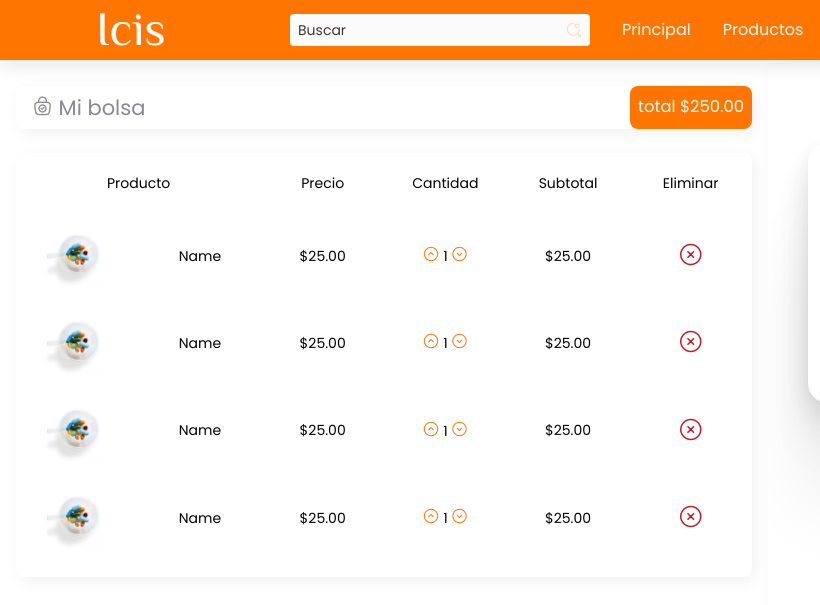
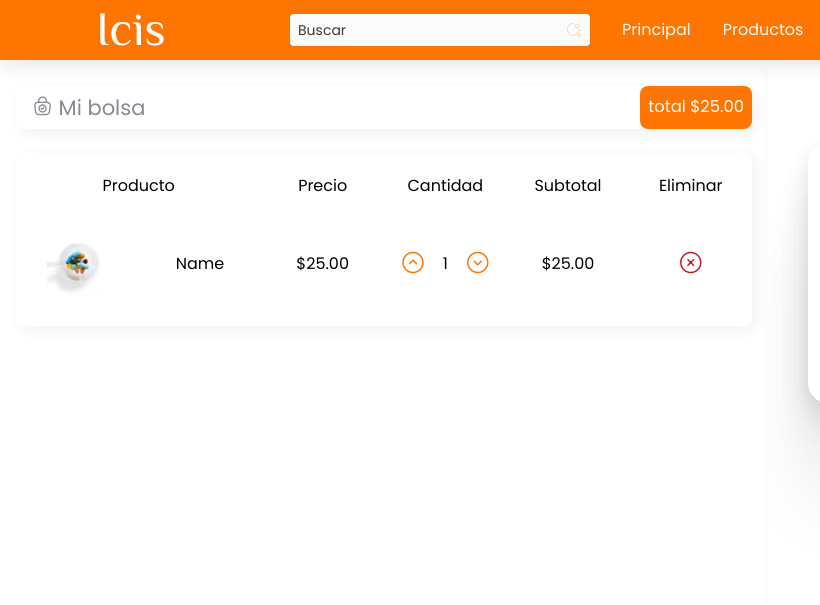
Before and after one commit to ItsMeLeonardo/project-ciclo-VI, a plain HTML site: page views/user/shopp-cart.html in a window 1280 px wide. Shown: the top 605 px of the page, 0-820 px from the left. Drawn offline with Linux system fonts and the light colour scheme.

Commit message:
dymanic  total and subtotal

```diff
--- a/styles/form.css
+++ b/styles/form.css
@@ -67,6 +67,7 @@
   position: absolute;
   left: 1.5rem;
   transition: 0.4s ease-in-out;
+  cursor: pointer;
 }
 .form__input {
   background: none !important;
--- a/views/user/js/shop-cart.js
+++ b/views/user/js/shop-cart.js
@@ -39,3 +39,51 @@ delivery.addEventListener('change', (e) => {
     btnPickOnSite.classList.add('hidden')
   }
 });
+
+/* ========== dynamic quantity subtotal ========== */
+const btnUp = document.querySelectorAll('.cart__up-btn'),
+  btnDown = document.querySelectorAll('.cart__down-btn'),
+  subtotal = document.querySelectorAll('.cart__subtotal'),
+  total = document.querySelector('#total');
+
+btnDown.forEach( i => {
+  i.addEventListener('click', () => {
+    const currentQuantity = i.previousElementSibling;
+    const quantity = Number(currentQuantity.textContent);
+
+    const price = Number(currentQuantity.dataset.price);
+    if (quantity > 1) {
+      currentQuantity.textContent = quantity - 1;
+      calculateSubtotal(i, quantity - 1, price);
+      updateTotal();
+    }
+  });
+});
+btnUp.forEach( j => {
+  const maxStock = j.nextElementSibling.dataset.stock;
+
+  j.addEventListener('click', () => {
+    const currentQuantity = j.nextElementSibling;
+    const quantity = Number(currentQuantity.textContent);
+    const price = Number(currentQuantity.dataset.price);
+    if (quantity < maxStock) {
+      currentQuantity.textContent = quantity + 1;
+      calculateSubtotal(j, quantity + 1, price);
+      updateTotal();
+    }
+  });
+});
+
+
+const calculateSubtotal = (element, quantity, price = 1) => {
+  const subtotal = element.parentElement.nextElementSibling.firstElementChild;
+  subtotal.textContent = price * quantity;
+}
+
+const updateTotal = () => {
+  let auxTotal = 0;
+  subtotal.forEach( s => {
+    auxTotal += Number(s.textContent);
+  });
+  total.textContent = auxTotal;
+}
--- a/views/user/shopp-cart.html
+++ b/views/user/shopp-cart.html
@@ -96,7 +96,7 @@
             <i class="isax isax-bag-tick-2"></i>
             Mi bolsa
           </h2>
-          <h3 class="cart__total">total $<span id="total">250.00</span></h3>
+          <h3 class="cart__total">total $<span id="total">25.00</span></h3>
         </div>
         <div class="cart__content cart__shadow">
           <ul class="cart__header grid">
@@ -109,6 +109,7 @@
           <div class="cart__products">
             <!-- row of a product -->
             <ul class="cart__product grid">
+              <!-- photo -->
               <li class="cart__product-item">
                 <img
                   src="assets/img/cup-pills.webp"
@@ -116,135 +117,32 @@
                   class="cart__img"
                 />
               </li>
+              <!-- name -->
               <li class="cart__product-item">
                 <p class="cart__name">Name</p>
                 <div class="cart__description"></div>
               </li>
+              <!-- unit price -->
               <li class="cart__product-item">
                 $<span class="cart__price">25.00</span>
               </li>
-              <li class="cart__product-item">
-                <span class="cart__quantity-btn cart__up-btn" id="detail-up">
+              <!-- quantity -->
+              <li class="cart__product-item cart__quantity">
+                <span class="cart__quantity-btn cart__up-btn">
                   <i class="isax isax-arrow-circle-up"></i>
                 </span>
-                <span class="cart__quantity" id="current-quantity">1</span>
-                <span
-                  class="cart__quantity-btn cart__down-btn"
-                  id="detail-down"
-                >
+                <span class="cart__quantity current-quantity" data-price='25' data-stock="5">1</span>
+                <span class="cart__quantity-btn cart__down-btn" >
                   <i class="isax isax-arrow-circle-down"></i>
                 </span>
               </li>
+              <!-- subtotal -->
               <li class="cart__product-item">
-                $<span class="cart__price">25.00</span>
+                $<span class="cart__price cart__subtotal">25.00</span>
               </li>
+              <!-- remove -->
               <li class="cart__product-item">
                 <a href="#" class="isax isax-close-circle btn-icon"></a>
-              </li>
-            </ul>
-            <!-- row of a product -->
-            <ul class="cart__product grid">
-              <li class="cart__product-item">
-                <img
-                  src="assets/img/cup-pills.webp"
-                  alt="img"
-                  class="cart__img"
-                />
-              </li>
-              <li class="cart__product-item">
-                <p class="cart__name">Name</p>
-                <div class="cart__description"></div>
-              </li>
-              <li class="cart__product-item">
-                $<span class="cart__price">25.00</span>
-              </li>
-              <li class="cart__product-item">
-                <span class="cart__quantity-btn cart__up-btn" id="detail-up">
-                  <i class="isax isax-arrow-circle-up"></i>
-                </span>
-                <span class="cart__quantity" id="current-quantity">1</span>
-                <span
-                  class="cart__quantity-btn cart__down-btn"
-                  id="detail-down"
-                >
-                  <i class="isax isax-arrow-circle-down"></i>
-                </span>
-              </li>
-              <li class="cart__product-item">
-                $<span class="cart__price">25.00</span>
-              </li>
-              <li class="cart__product-item">
-                <i class="isax isax-close-circle btn-icon"></i>
-              </li>
-            </ul>
-            <!-- row of a product -->
-            <ul class="cart__product grid">
-              <li class="cart__product-item">
-                <img
-                  src="assets/img/cup-pills.webp"
-                  alt="img"
-                  class="cart__img"
-                />
-              </li>
-              <li class="cart__product-item">
-                <p class="cart__name">Name</p>
-                <div class="cart__description"></div>
-              </li>
-              <li class="cart__product-item">
-                $<span class="cart__price">25.00</span>
-              </li>
-              <li class="cart__product-item">
-                <span class="cart__quantity-btn cart__up-btn" id="detail-up">
-                  <i class="isax isax-arrow-circle-up"></i>
-                </span>
-                <span class="cart__quantity" id="current-quantity">1</span>
-                <span
-                  class="cart__quantity-btn cart__down-btn"
-                  id="detail-down"
-                >
-                  <i class="isax isax-arrow-circle-down"></i>
-                </span>
-              </li>
-              <li class="cart__product-item">
-                $<span class="cart__price">25.00</span>
-              </li>
-              <li class="cart__product-item">
-                <i class="isax isax-close-circle btn-icon"></i>
-              </li>
-            </ul>
-            <!-- row of a product -->
-            <ul class="cart__product grid">
-              <li class="cart__product-item">
-                <img
-                  src="assets/img/cup-pills.webp"
-                  alt="img"
-                  class="cart__img"
-                />
-              </li>
-              <li class="cart__product-item">
-                <p class="cart__name">Name</p>
-                <div class="cart__description"></div>
-              </li>
-              <li class="cart__product-item">
-                $<span class="cart__price">25.00</span>
-              </li>
-              <li class="cart__product-item">
-                <span class="cart__quantity-btn cart__up-btn" id="detail-up">
-                  <i class="isax isax-arrow-circle-up"></i>
-                </span>
-                <span class="cart__quantity" id="current-quantity">1</span>
-                <span
-                  class="cart__quantity-btn cart__down-btn"
-                  id="detail-down"
-                >
-                  <i class="isax isax-arrow-circle-down"></i>
-                </span>
-              </li>
-              <li class="cart__product-item">
-                $<span class="cart__price">25.00</span>
-              </li>
-              <li class="cart__product-item">
-                <i class="isax isax-close-circle btn-icon"></i>
               </li>
             </ul>
           </div>
--- a/views/user/styles/shop-cart.css
+++ b/views/user/styles/shop-cart.css
@@ -46,6 +46,11 @@ body {overflow:hidden}
 .cart__img {
   width: 100%;
   height: 100%;
+}
+.cart__quantity {
+  display: flex;
+  align-items: center;
+  justify-content: space-around;
 }
 .cart__quantity-btn {
   display: none;
@@ -205,10 +210,6 @@ body {overflow:hidden}
     font-size: var(--normal-size);
     color: var(--color-primary);
     cursor: pointer;
-    transition: transform .4s ease-in-out;
-  }
-  .cart__quantity-btn:hover {
-    transform: translateY(-2px);
   }
   .cart__header, .cart__product {
     font-size: var(--description);
@@ -232,8 +233,14 @@ body {overflow:hidden}
   }
 }
 @media screen and (min-width: 1024px) {
+  .cart__header, .cart__product {
+    font-size: var(--normal-size);
+  }
   .cart, .pay {
     padding: 1rem;
+  }
+  .cart__quantity-btn {
+    font-size: var(--small-title);
   }
   .pay {
     width: 40%;
```
